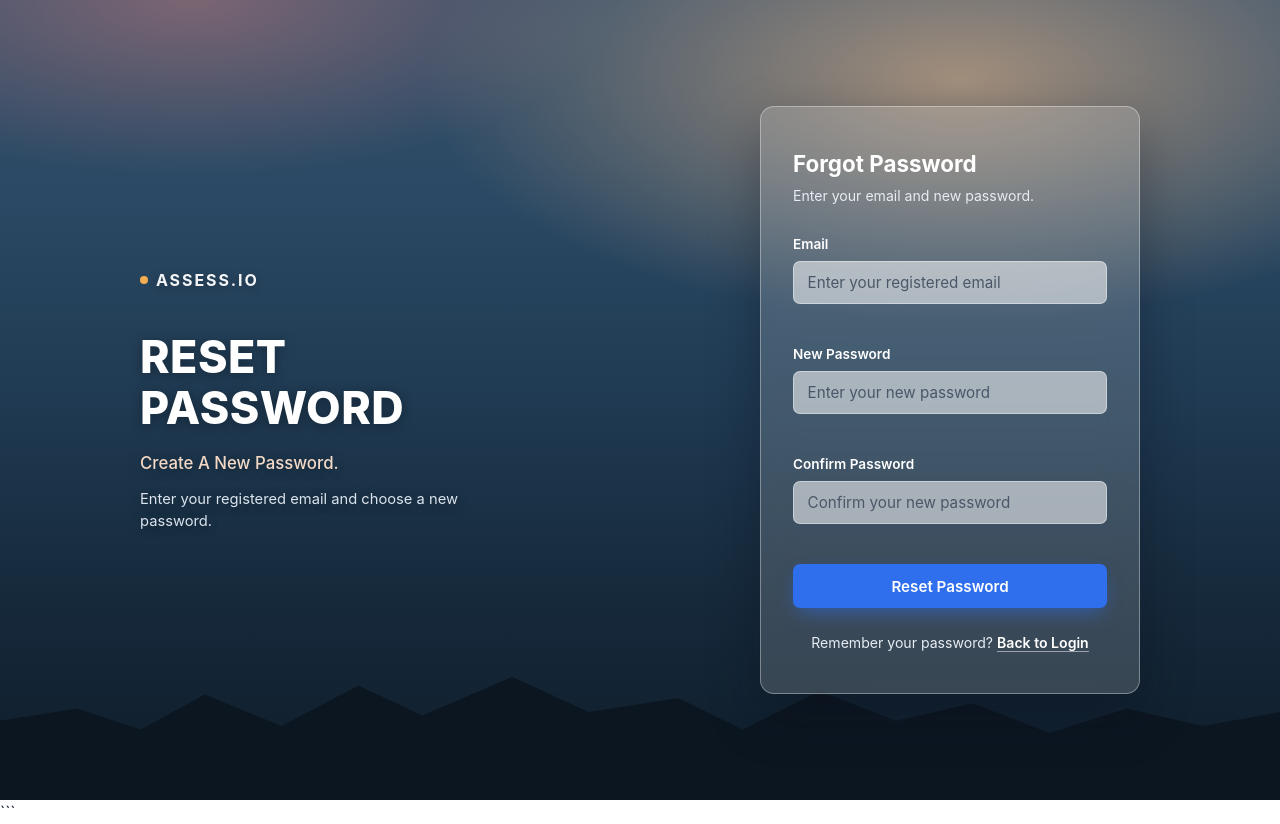
After one commit to itsabinaya25/full-stack-assessment, a Flask app: page /forgot-password in a window 1280 px wide. The commit adds this page. Run offline with Flask 3, Linux system fonts and the light colour scheme.

Commit message:
Add logout forgot password and form validation

````diff
--- a/routes/auth.py
+++ b/routes/auth.py
@@ -1,4 +1,4 @@
-from flask import Blueprint, render_template, request, session
+from flask import Blueprint, render_template, request, session, redirect
 from werkzeug.security import generate_password_hash, check_password_hash
 
 from database import db
@@ -161,5 +161,83 @@ def login():
             "success": False,
             "message": "Invalid email or password"
         }
+    logout_message = request.args.get("logout")
 
-    return render_template("login.html")
+    return render_template(
+        "login.html",
+        logout=logout_message
+    )
+
+
+@auth.route("/logout")
+def logout():
+    session.clear()
+    return {
+        "success":True,"message": "logged out successfully"
+    }
+# ===============================
+# FORGOT PASSWORD
+# ===============================
+
+@auth.route("/forgot-password", methods=["GET", "POST"])
+def forgot_password():
+
+    if request.method == "POST":
+
+        data = request.get_json()
+
+        if not data:
+            return {
+                "success": False,
+                "message": "Invalid request."
+            }
+
+        email = data.get("email", "").strip()
+        new_password = data.get("newPassword", "")
+
+        if not email or not new_password:
+            return {
+                "success": False,
+                "message": "Email and new password are required."
+            }
+
+        if len(new_password) < 6:
+            return {
+                "success": False,
+                "message": "Password must be at least 6 characters."
+            }
+
+        cursor = db.cursor()
+
+        query = "SELECT id FROM users WHERE email = %s"
+        cursor.execute(query, (email,))
+
+        user = cursor.fetchone()
+
+        if not user:
+            cursor.close()
+
+            return {
+                "success": False,
+                "message": "Email not registered."
+            }
+
+        hashed_password = generate_password_hash(new_password)
+
+        update_query = """
+            UPDATE users
+            SET password = %s
+            WHERE email = %s
+        """
+
+        cursor.execute(update_query, (hashed_password, email))
+        db.commit()
+
+        cursor.close()
+
+        return {
+            "success": True,
+            "message": "Password reset successfully."
+        }
+
+    return render_template("forgot_password.html")
--- a/static/js/script.js
+++ b/static/js/script.js
@@ -11,7 +11,13 @@ if (signupForm) {
         const email = document.getElementById("email").value.trim();
         const mobile = document.getElementById("mobile").value.trim();
         const password = document.getElementById("password").value;
+        const mobileError = document.getElementById("mobileError");
+        if (mobile.length !== 10 || !/^\d+$/.test(mobile)) {
+            mobileError.textContent = "Please enter valid number";
+            return;
+       }
 
+        mobileError.textContent = "";
         // Basic validation
         if (!name || !age || !address || !email || !mobile || !password) {
             alert("Please fill all the fields.");
@@ -128,3 +134,81 @@ if (uploadForm) {
         }
     });
 }
+const logoutBtn = document.getElementById("logoutBtn");
+
+if (logoutBtn) {
+    logoutBtn.addEventListener("click", async () => {
+        const response = await fetch("/logout");
+        const data = await response.json();
+
+        if (data.success) {
+            window.location.href = "/login?logout=success";
+        }
+    });
+}
+const forgotPasswordForm = document.getElementById("forgotPasswordForm");
+
+if (forgotPasswordForm) {
+
+    forgotPasswordForm.addEventListener("submit", async (event) => {
+
+        event.preventDefault();
+
+        const email = document.getElementById("forgotEmail").value.trim();
+        const newPassword = document.getElementById("newPassword").value;
+        const confirmPassword = document.getElementById("confirmPassword").value;
+
+        const alertBox = document.getElementById("forgotAlert");
+
+        if (!email || !newPassword || !confirmPassword) {
+            alertBox.textContent = "All fields are required.";
+            alertBox.style.display = "block";
+            return;
+        }
+
+        if (newPassword.length < 6) {
+            alertBox.textContent = "Password must be at least 6 characters.";
+            alertBox.style.display = "block";
+            return;
+        }
+
+        if (newPassword !== confirmPassword) {
+            alertBox.textContent = "Passwords do not match.";
+            alertBox.style.display = "block";
+            return;
+        }
+
+        try {
+
+            const response = await fetch("/forgot-password", {
+                method: "POST",
+                headers: {
+                    "Content-Type": "application/json"
+                },
+                body: JSON.stringify({
+                    email: email,
+                    newPassword: newPassword
+                })
+            });
+
+            const data = await response.json();
+
+            alertBox.textContent = data.message;
+            alertBox.style.display = "block";
+
+            if (data.success) {
+                alertBox.classList.add("password-success")
+                setTimeout(() => {
+                    window.location.href = "/login";
+                }, 3000);
+
+            }
+        } catch (error) {
+
+            alertBox.textContent = "Something went wrong. Please try again.";
+            alertBox.style.display = "block";
+        }
+
+    });
+
+}
--- a/styles/style.css
+++ b/styles/style.css
@@ -453,6 +453,7 @@ a:hover {
   }
 }
 
+
 @media (max-width: 600px) {
   .auth-card {
     padding: 1.75rem 1.25rem;
@@ -468,3 +469,19 @@ a:hover {
     padding: 1.75rem 1rem 6rem;
   }
 }
+.logout-success {
+    color: white;
+    font-size: 24px;
+    font-weight: 700;
+    text-align: center;
+    margin: 20px 0;
+}
+
+#forgotAlert.password-success {
+    color: white !important;
+    font-size: 35px !important;
+    font-weight: bold !important;
+    text-align: center !important;
+    margin: 20px 0 !important;
+    line-height: 1.4 !important;
+}
--- /dev/null
+++ b/templates/forgot_password.html
@@ -0,0 +1,105 @@
+
+<!DOCTYPE html>
+<html lang="en">
+<head>
+  <meta charset="UTF-8">
+  <meta name="viewport" content="width=device-width, initial-scale=1.0">
+  <title>Forgot Password</title>
+
+  <link rel="stylesheet" href="{{ url_for('styles', filename='style.css') }}">
+</head>
+
+<body>
+
+  <div class="auth-page">
+    <div class="auth-content">
+
+      <div class="auth-hero">
+        <div class="brand"><span class="dot"></span>ASSESS.IO</div>
+
+        <h1>RESET PASSWORD</h1>
+
+        <p class="tagline">Create A New Password.</p>
+
+        <p class="description">
+          Enter your registered email and choose a new password.
+        </p>
+      </div>
+
+      <div class="auth-card">
+
+        <h1>Forgot Password</h1>
+
+        <p class="subtitle">
+          Enter your email and new password.
+        </p>
+
+        <div class="alert" id="forgotAlert"></div>
+
+        <form id="forgotPasswordForm" novalidate>
+
+          <div class="form-group">
+            <label for="forgotEmail">Email</label>
+
+            <input
+              type="email"
+              id="forgotEmail"
+              name="email"
+              placeholder="Enter your registered email"
+              autocomplete="off"
+            >
+
+            <span class="field-error" id="forgotEmailError"></span>
+          </div>
+
+          <div class="form-group">
+            <label for="newPassword">New Password</label>
+
+            <input
+              type="password"
+              id="newPassword"
+              name="newPassword"
+              placeholder="Enter your new password"
+            >
+
+            <span class="field-error" id="newPasswordError"></span>
+          </div>
+
+          <div class="form-group">
+            <label for="confirmPassword">Confirm Password</label>
+
+            <input
+              type="password"
+              id="confirmPassword"
+              name="confirmPassword"
+              placeholder="Confirm your new password"
+            >
+
+            <span class="field-error" id="confirmPasswordError"></span>
+          </div>
+
+          <button
+            type="submit"
+            class="btn btn-primary"
+            id="forgotPasswordBtn"
+          >
+            Reset Password
+          </button>
+
+        </form>
+
+        <p class="auth-footer">
+          Remember your password?
+          <a href="/login">Back to Login</a>
+        </p>
+
+      </div>
+
+    </div>
+  </div>
+
+  <script src="{{ url_for('static', filename='js/script.js') }}"></script>
+
+</body>
+</html>
+```
--- a/templates/signup.html
+++ b/templates/signup.html
@@ -53,7 +53,7 @@
 
           <div class="form-group">
             <label for="mobile">Mobile Number</label>
-            <input type="tel" id="mobile" name="mobile" placeholder="e.g. 9876543210" autocomplete="tel">
+            <input type="tel" id="mobile" name="mobile" placeholder="Enter Your Mobile Number">
             <span class="field-error" id="mobileError"></span>
           </div>
 
````
Also changed, not shown: templates/login.html (+6 -2 lines).
